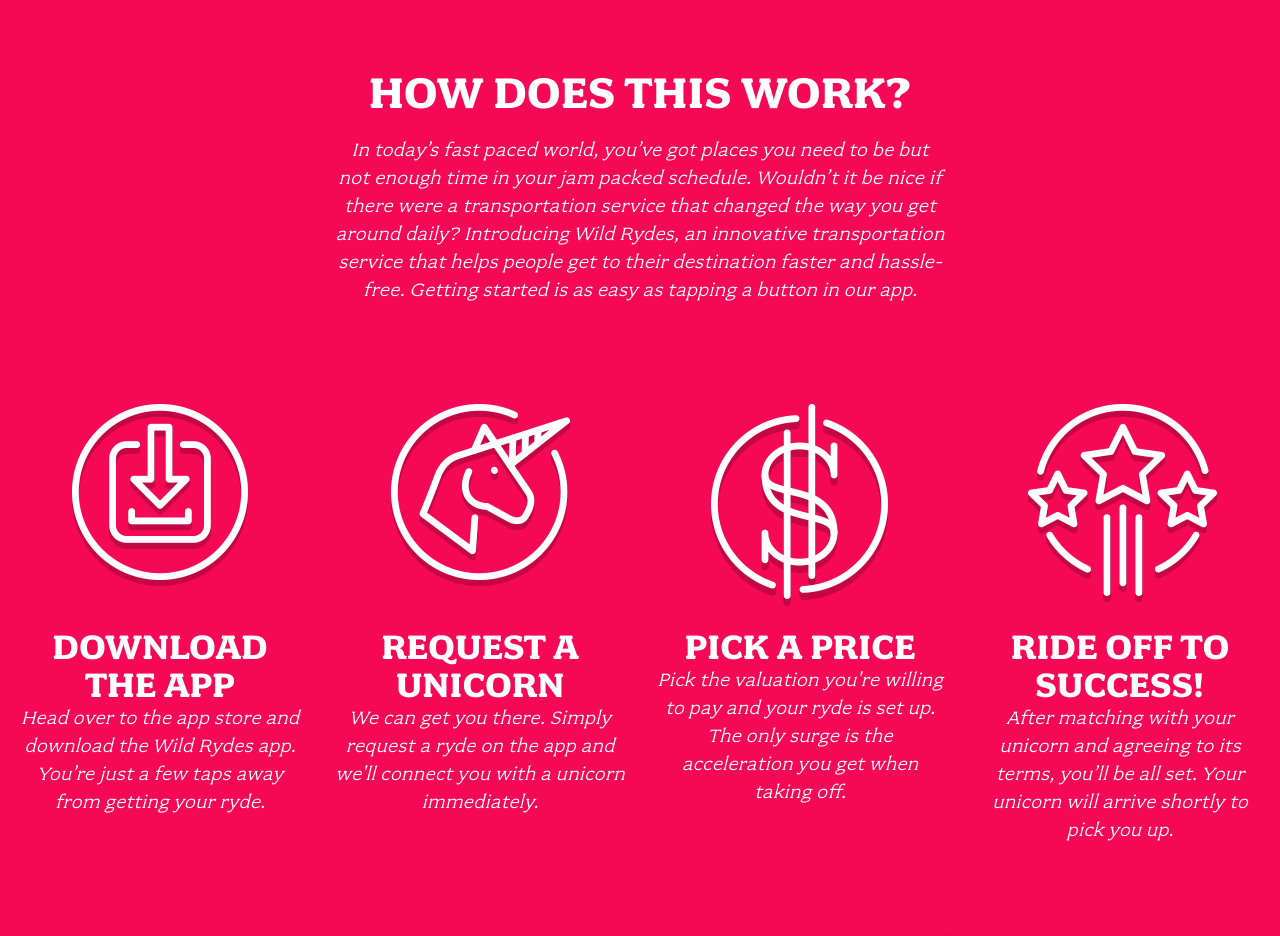
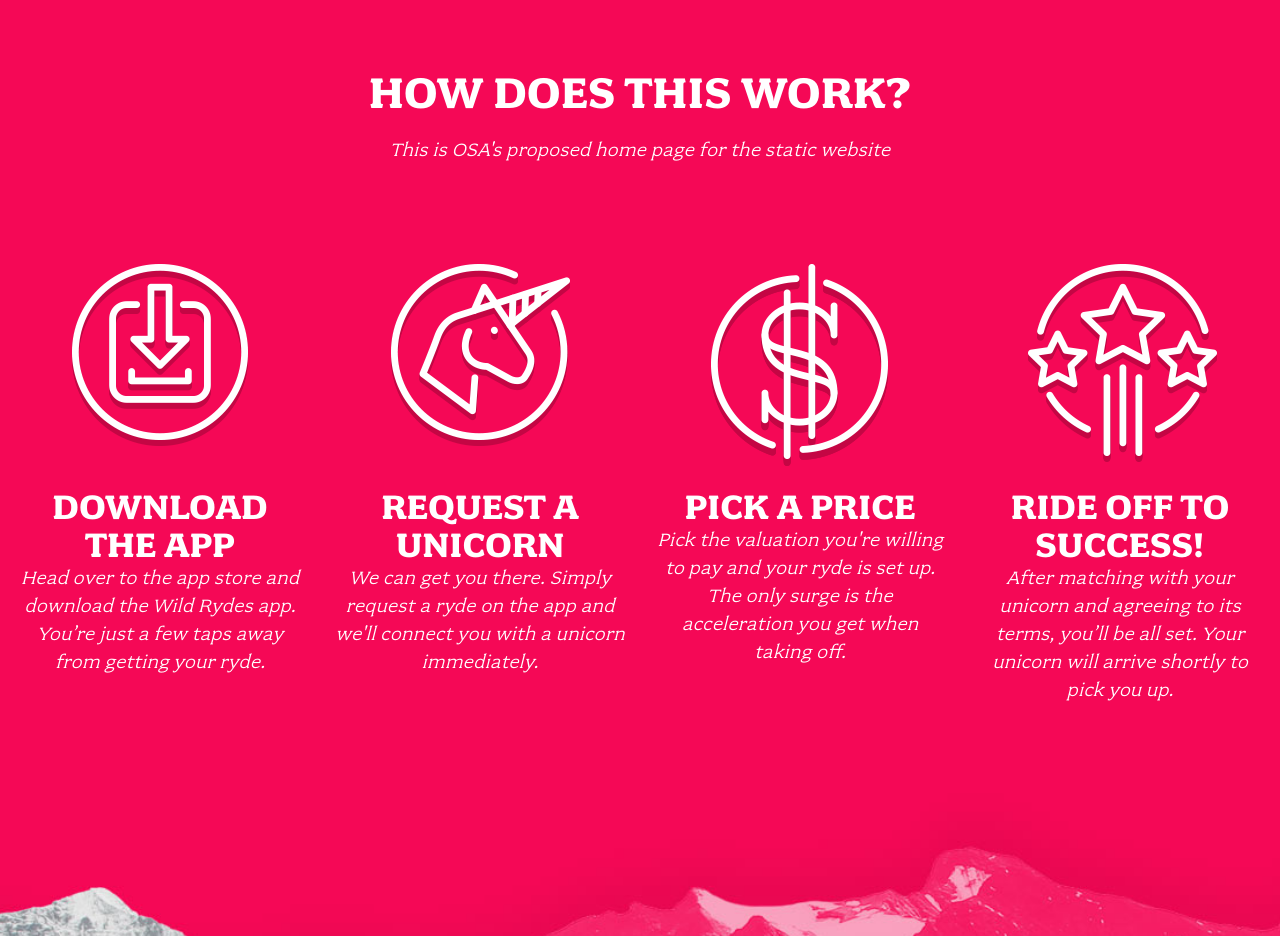
Before and after one commit to utkaln/aws-serverless, a plain HTML site: page index.html in a window 1280 px wide. Shown: the part 960-1896 px from the top of the page. Drawn offline with Linux system fonts and the light colour scheme.

Commit message:
updated title and desc in index.html

```diff
--- a/index.html
+++ b/index.html
@@ -4,7 +4,7 @@
   <meta charset="utf-8">
   <meta name="description" content="">
   <meta name="viewport" content="width=device-width, initial-scale=1">
-  <title>Wild Rydes</title>
+  <title>OSA POC</title>
 
   <link rel="stylesheet" href="css/font.css">
   <link rel="stylesheet" href="css/main.css">
@@ -32,7 +32,7 @@
     <div class="row column large-9 xlarge-6 xxlarge-4">
       <h2 class="section-title">How Does This Work?</h2>
       <p class="content">
-        In today’s fast paced world, you’ve got places you need to be but not enough time in your jam packed schedule. Wouldn’t it be nice if there were a transportation service that changed the way you get around daily? Introducing Wild Rydes, an innovative transportation service that helps people get to their destination faster and hassle-free. Getting started is as easy as tapping a button in our app.
+        This is OSA's proposed home page for the static website
       </p>
     </div>
 
```
